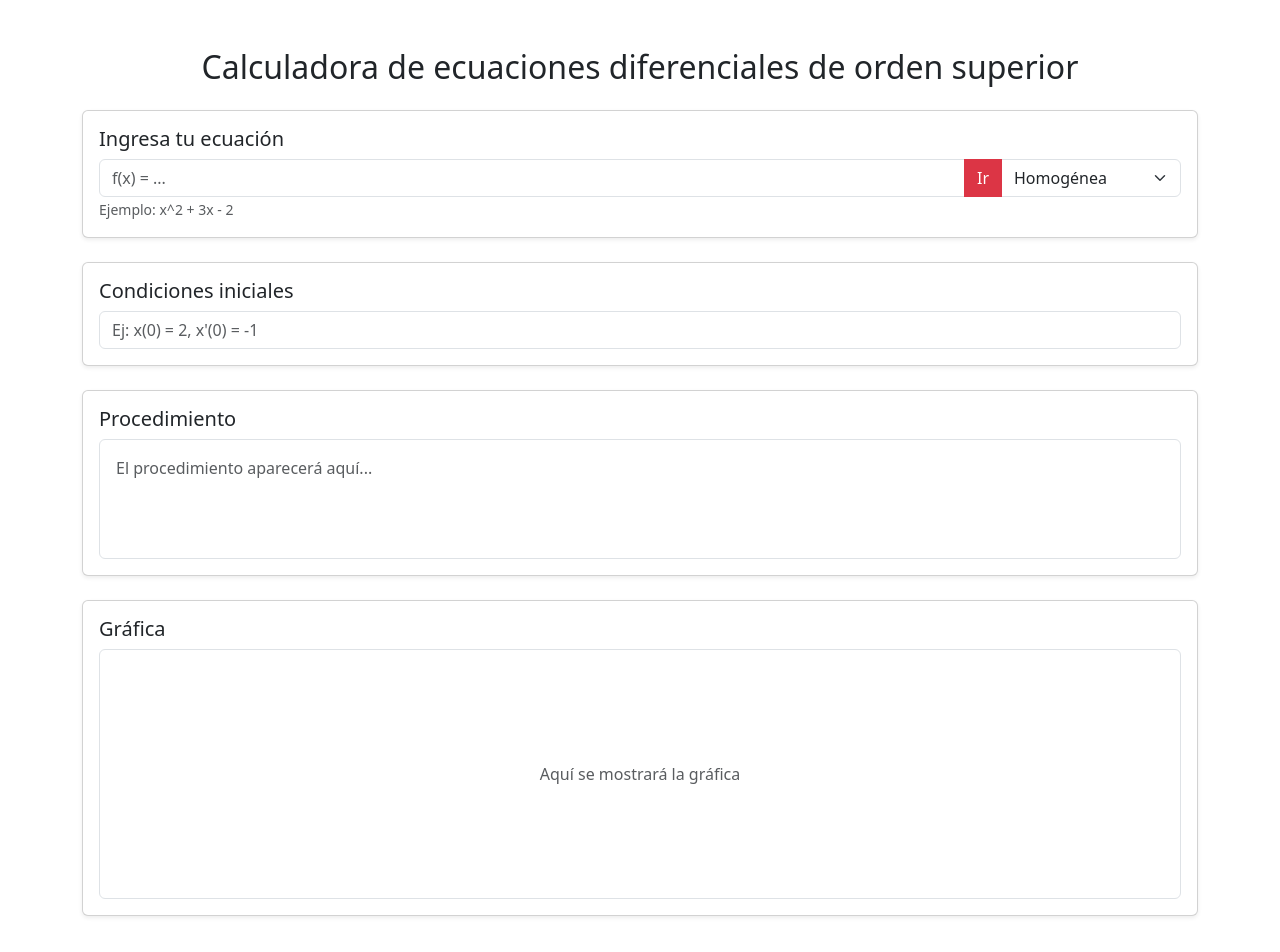
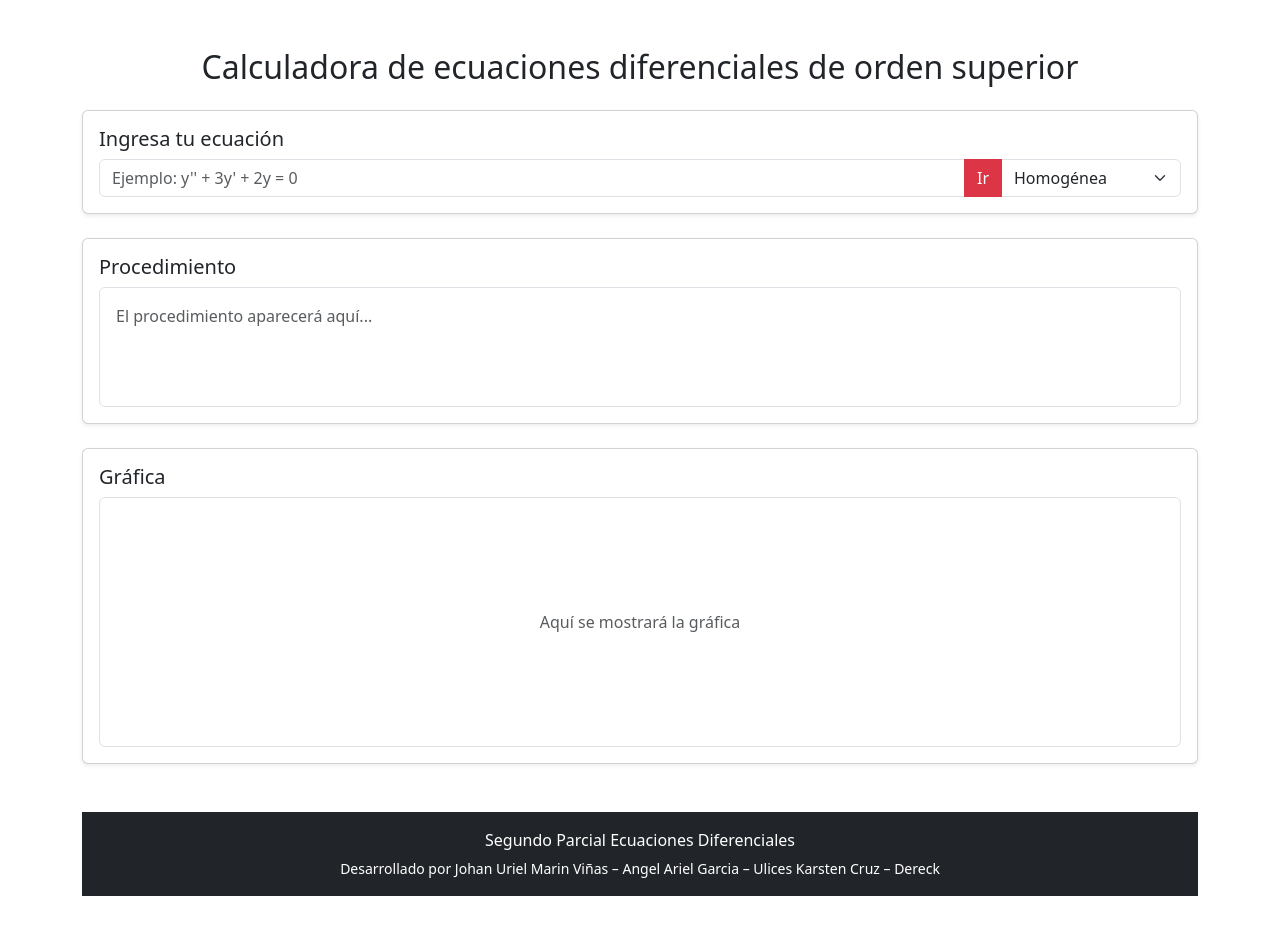
Before and after one commit to ArielGrx9/Ecuaciones_dif, a React (Vite) app in the folder FRONTEND/: page / in a window 1280 px wide. Shown: the top 952 px of the page. Built offline with nearby package versions, Linux system fonts and the light colour scheme.

Commit message:
Prueba 3 ahora ya es personal

```diff
--- a/FRONTEND/src/components/Card.jsx
+++ b/FRONTEND/src/components/Card.jsx
@@ -1,11 +1,7 @@
 import { useState } from "react";
 
-function validarExpreciones(expr) {
+function validarExpresiones(expr) {
   let normalizar = expr.toLowerCase();
-  // ach dime si quieres mas mmds despues de las 7:30 no puedo
-
-  //Derivada
-  normalizar = normalizar.replace(/\bdev\b/g, "der");
 
   // Seno
   normalizar = normalizar.replace(/\bsen\b/g, "sin");
@@ -21,67 +17,80 @@ function validarExpreciones(expr) {
   // Raíz
   normalizar = normalizar.replace(/\braiz\b/g, "sqrt");
   normalizar = normalizar.replace(/\braíz\b/g, "sqrt");
-  // Notación como √x
   normalizar = normalizar.replace(/√\(/g, "sqrt(");
   normalizar = normalizar.replace(/√([a-z0-9]+)/gi, "sqrt($1)");
 
   // Logaritmos
   normalizar = normalizar.replace(/\blogaritmo\b/g, "log");
-  normalizar = normalizar.replace(/\blog10\b/g, "log10");
-  normalizar = normalizar.replace(/\bln\b/g, "ln");
   normalizar = normalizar.replace(/\blog natural\b/g, "ln");
 
   // Variaciones de "e"
-  normalizar = normalizar.replace(/\be\^/g, "exp("); // e^x → exp(x
-  normalizar = normalizar.replace(/\bexp\(/g, "exp("); // exp → exp
+  normalizar = normalizar.replace(/\be\^/g, "exp(");
+  normalizar = normalizar.replace(/e\^([a-z0-9]+)/gi, "exp($1)");
 
-  // e^x sin paréntesis: e^x → exp(x)
-  normalizar = normalizar.replace(/e\^([a-z0-9]+)/g, "exp($1)");
+  // Exp
+  normalizar = normalizar.replace(/\bexponencial\b/g, "exp");
 
-  // potencias
+  // Potencias
   normalizar = normalizar.replace(/\bcuadrado\b/g, "^2");
   normalizar = normalizar.replace(/\bcubico\b/g, "^3");
   normalizar = normalizar.replace(/\bcúbico\b/g, "^3");
 
-  normalizar = normalizar.replace(/\bpi\b/g, "pi"); // ya normal
+  // Constantes
+  normalizar = normalizar.replace(/\bpi\b/g, "pi");
   normalizar = normalizar.replace(/\bπ\b/g, "pi");
 
-  // y''''  -> diff(y, x, 4)
+  // Derivadas
   normalizar = normalizar.replace(/([a-z])''''\b/g, "diff($1, x, 4)");
-
-  // y'''  -> diff(y, x, 3)
   normalizar = normalizar.replace(/([a-z])'''\b/g, "diff($1, x, 3)");
-
-  // y''  -> diff(y, x, 2)
   normalizar = normalizar.replace(/([a-z])''\b/g, "diff($1, x, 2)");
-
-  // y'  -> diff(y, x)
   normalizar = normalizar.replace(/([a-z])'\b/g, "diff($1, x)");
 
   return normalizar;
+}
+
+//Caracteres permitidos
+
+function esValida(expr) {
+  const patron = /^[0-9x-yz+\-*/^().\s\|a-záéíóúñ]+$/i;
+
+  return patron.test(expr);
 }
 
 function EcDif() {
   const [input, setInput] = useState("");
   const [type, setType] = useState("Homogénea");
   const [resultExpression, setResultExpression] = useState("");
+  const [error, setError] = useState("");
 
   const handleSend = () => {
-    const normalizar = validarExpreciones(input);
-    console.log(normalizar);
-    console.log(input);
-    console.log(type);
-    setResultExpression(normalizar);
+    // Validar sintaxis básica
+    if (!esValida(input)) {
+      setError("Error: La ecuación contiene caracteres no válidos.");
+      setResultExpression("");
+      return;
+    }
+
+    const normalizada = validarExpresiones(input);
+
+    // Si quedó vacía o sin sentido
+    if (!normalizada || normalizada.trim() === "") {
+      setError("Error: La ecuación no es válida.");
+      setResultExpression("");
+      return;
+    }
+
+    setError("");
+    setResultExpression(normalizada);
   };
 
   return (
     <div className="container py-5">
-      {/* Título */}
       <h2 className="text-center mb-4">
         Calculadora de ecuaciones diferenciales de orden superior
       </h2>
 
-      {/* Ingreso de función */}
+      {/* Ingreso de ecuación */}
       <div className="card shadow-sm mb-4">
         <div className="card-body">
           <h5 className="card-title">Ingresa tu ecuación</h5>
@@ -90,17 +99,15 @@ function EcDif() {
             <input
               type="text"
               className="form-control"
-              placeholder="f(x) = ..."
+              placeholder="Ejemplo: y'' + 3y' + 2y = 0"
               value={input}
               onChange={(e) => setInput(e.target.value)}
             />
 
-            {/* Boton */}
-            <button className="btn btn-danger" onChange={handleSend}>
+            <button className="btn btn-danger" onClick={handleSend}>
               Ir
             </button>
 
-            {/* Menu */}
             <select
               className="form-select"
               style={{ maxWidth: "180px" }}
@@ -112,20 +119,7 @@ function EcDif() {
             </select>
           </div>
 
-          <small className="text-muted">Ejemplo: x^2 + 3x - 2</small>
-        </div>
-      </div>
-
-      {/* Condiciones iniciales */}
-      <div className="card shadow-sm mb-4">
-        <div className="card-body">
-          <h5 className="card-title">Condiciones iniciales</h5>
-
-          <input
-            type="text"
-            className="form-control"
-            placeholder="Ej: x(0) = 2, x'(0) = -1"
-          />
+          {error && <p className="text-danger mt-2">{error}</p>}
         </div>
       </div>
 
@@ -138,7 +132,11 @@ function EcDif() {
             className="border p-3 bg-white rounded"
             style={{ minHeight: "120px" }}
           >
-            <p className="text-muted">El procedimiento aparecerá aquí...</p>
+            {resultExpression ? (
+              <p>{resultExpression}</p>
+            ) : (
+              <p className="text-muted">El procedimiento aparecerá aquí...</p>
+            )}
           </div>
         </div>
       </div>
@@ -147,7 +145,6 @@ function EcDif() {
       <div className="card shadow-sm mb-4">
         <div className="card-body">
           <h5 className="card-title">Gráfica</h5>
-
           <div
             className="border bg-white rounded d-flex justify-content-center align-items-center"
             style={{ height: "250px" }}
@@ -156,12 +153,13 @@ function EcDif() {
           </div>
         </div>
       </div>
+
       <footer className="bg-dark text-white py-3 mt-5">
         <div className="container text-center">
           <p className="mb-1">Segundo Parcial Ecuaciones Diferenciales</p>
           <small>
-            Desarrollado por Johan Uriel Marin Viñas Angel Ariel Garcia Ulices
-            Karsten Cruz Dereck
+            Desarrollado por Johan Uriel Marin Viñas – Angel Ariel Garcia –
+            Ulices Karsten Cruz – Dereck
           </small>
         </div>
       </footer>
```
